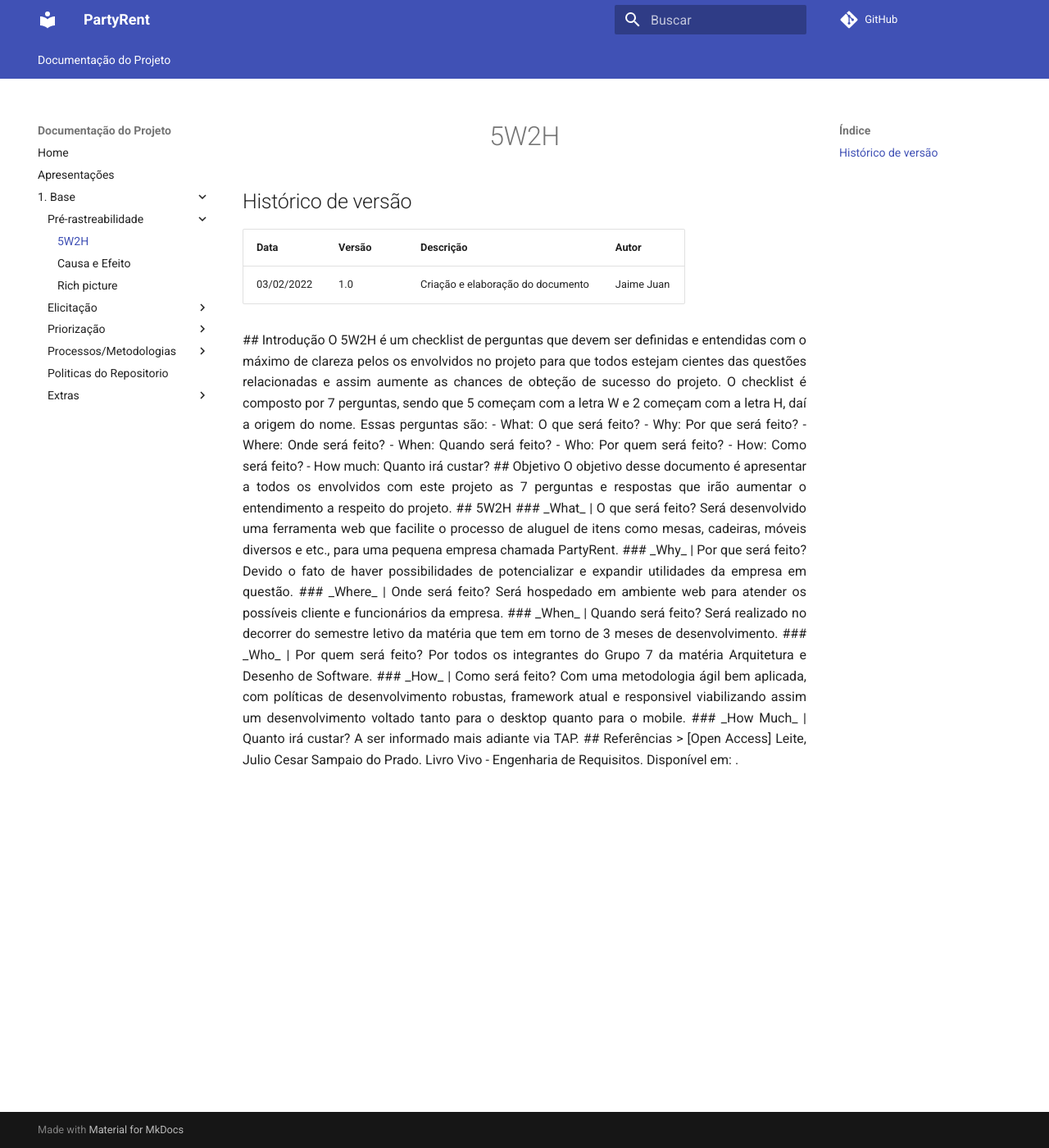
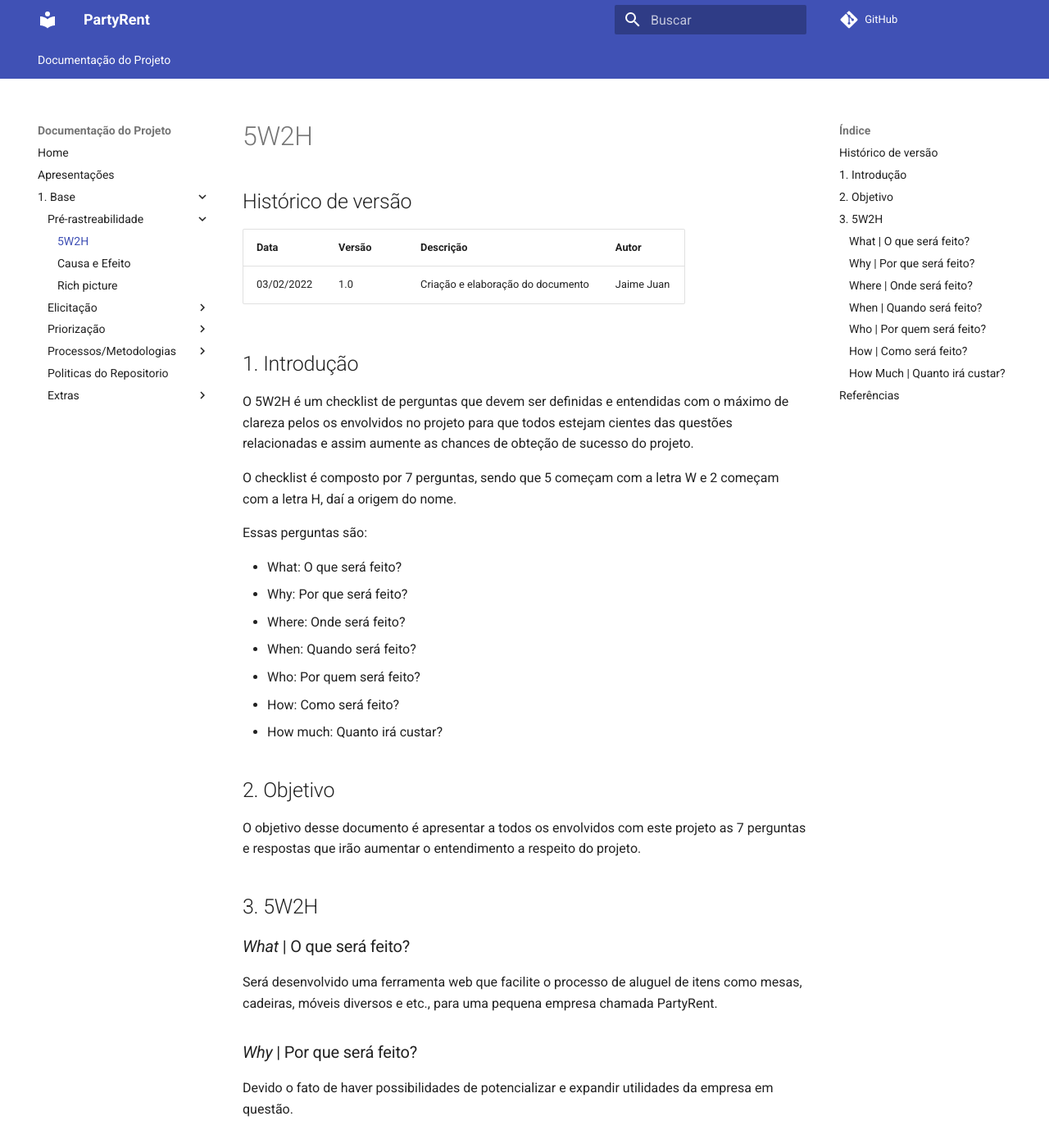
Before and after one commit to UnBArqDsw2021-2/2021.2_G7_-AluguelKitsFesta, an MkDocs documentation site: the page built from docs/Elicitacao/5W2H.md, in a window 1280 px wide and 1400 px high. Shown: the whole window at 82% size. Built offline with MkDocs 1.6.1 and Material for MkDocs 9.7.7, drawn with Linux system fonts in a browser that asks for light colours; comment, search, counter and statistics services are not loaded; some of the changed text lies outside the part shown.

Commit message:
update 5w2h

```diff
--- a/docs/Elicitacao/5W2H.md
+++ b/docs/Elicitacao/5W2H.md
@@ -1,13 +1,11 @@
-# <center> 5W2H
+# 5W2H
 
 ## Histórico de versão
 |Data |Versão |Descrição| Autor|
 |--- |--- |--- |--- |
 | 03/02/2022 | 1.0 | Criação e elaboração do documento | Jaime Juan
 
-<div align="justify">
-
-## Introdução
+## 1. Introdução
 O 5W2H é um checklist de perguntas que devem ser definidas e entendidas com o máximo de clareza pelos os envolvidos no projeto para que todos estejam cientes das questões relacionadas e assim aumente as chances de obteção de sucesso do projeto.
 
 O checklist é composto por 7 perguntas, sendo que 5 começam com a letra W e 2 começam com a letra H, daí a origem do nome.
@@ -22,10 +20,10 @@ Essas perguntas são:
 - How: Como será feito?
 - How much: Quanto irá custar?
 
-## Objetivo
+## 2. Objetivo
 O objetivo desse documento é apresentar a todos os envolvidos com este projeto as 7 perguntas e respostas que irão aumentar o entendimento a respeito do projeto.
 
-## 5W2H
+## 3. 5W2H
 ### _What_ | O que será feito?
 Será desenvolvido uma ferramenta web que facilite o processo de aluguel de itens como mesas, cadeiras, móveis diversos e etc., para uma pequena empresa chamada PartyRent.
 
```
